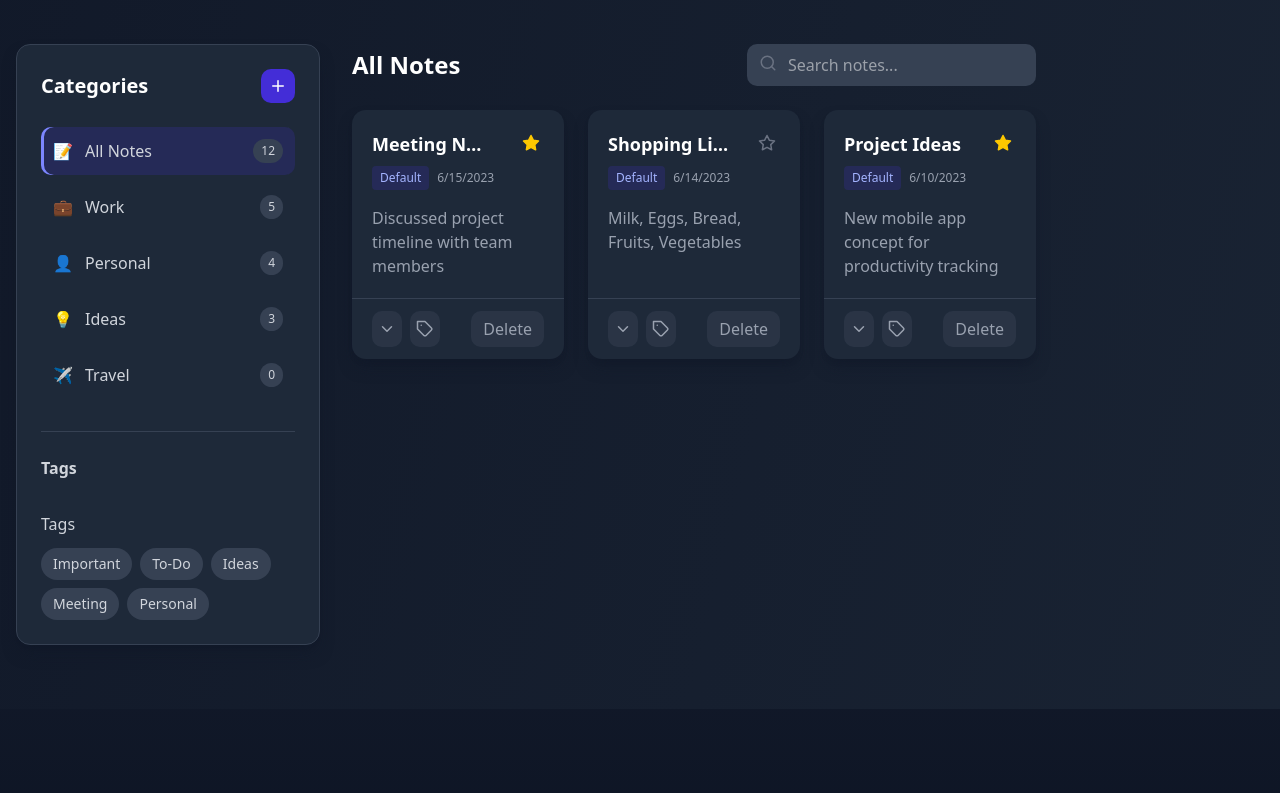
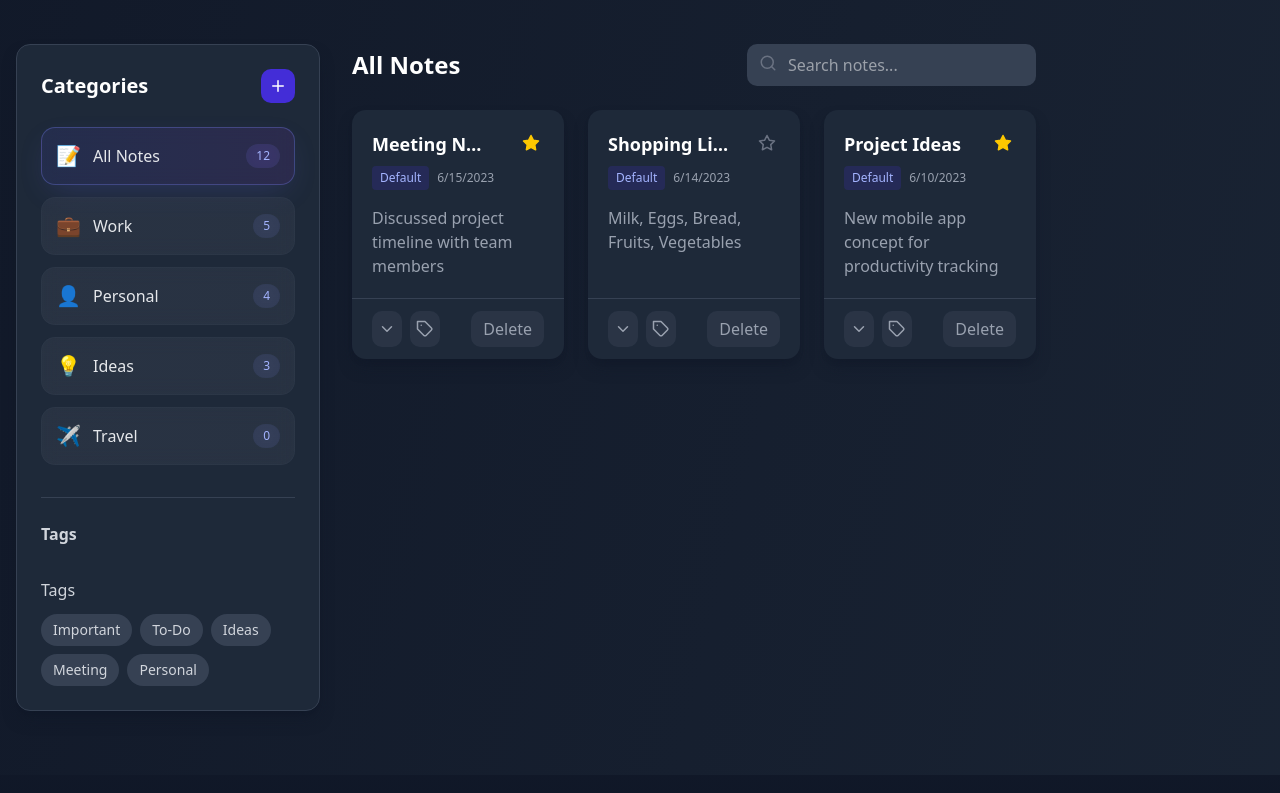
Before and after one commit to Waleed-Ahmad-dev/notes_app, a Next.js app: page / in a window 1280 px wide. Shown: the part 900-1693 px from the top of the page. Built offline with nearby package versions, Linux system fonts and the light colour scheme.

Commit message:
Update CategoryList.tsx

```diff
--- a/src/components/LandingPage/NotesSection/CategoryList.tsx
+++ b/src/components/LandingPage/NotesSection/CategoryList.tsx
@@ -1,3 +1,4 @@
+import { motion } from 'framer-motion';
 import { Category } from "@/utils/types";
 
 export default function CategoryList({
@@ -10,32 +11,52 @@ export default function CategoryList({
      setActiveTab: (id: string) => void;
 }) {
      return (
-          <div className="space-y-2">
-               {categories.map(category => (
-                    <button
+          <div className="space-y-3">
+               {categories.map((category, index) => (
+                    <motion.button
                          key={category.id}
-                         className={
-                              `flex justify-between items-center w-full p-3 rounded-lg transition-all duration-200
-                              ${
-                              activeTab === category.id
-                                   ? 'bg-indigo-50 dark:bg-indigo-900/40 text-indigo-600 dark:text-indigo-300 shadow-[inset_3px_0_0_0] shadow-indigo-500 dark:shadow-indigo-400'
-                                   : 'hover:bg-gray-100 dark:hover:bg-gray-700/80'
+                         className={`
+                              flex justify-between items-center w-full p-3.5 rounded-xl transition-all
+                              backdrop-blur-sm bg-gradient-to-r
+                              ${activeTab === category.id
+                                   ? 'from-indigo-500/10 to-purple-500/10 shadow-[0_10px_30px_-10px_rgba(99,102,241,0.25)] border border-indigo-400/30'
+                                   : 'from-white/5 to-gray-100/5 hover:from-white/10 hover:to-gray-100/10 border border-gray-200/30 dark:border-gray-700/30'
                               }`
                          }
                          onClick={() => setActiveTab(category.id)}
+                         initial={{ opacity: 0, y: 20 }}
+                         animate={{ opacity: 1, y: 0 }}
+                         transition={{ delay: index * 0.05, duration: 0.3 }}
+                         whileHover={{
+                              y: -3,
+                              boxShadow: activeTab !== category.id
+                              ? '0 10px 25px -5px rgba(0,0,0,0.1)'
+                              : undefined
+                         }}
+                         whileTap={{ scale: 0.97 }}
                     >
                          <div className="flex items-center space-x-3">
-                              <span className="transition-colors duration-200">
+                              <motion.span
+                                   className="text-xl transition-colors"
+                                   animate={{
+                                        rotate: activeTab === category.id ? [0, 10, -5, 0] : 0
+                                   }}
+                                   transition={{ duration: 0.5 }}
+                              >
                                    {category.icon}
-                              </span>
-                              <span className="text-gray-700 dark:text-gray-300 transition-colors duration-200">
+                              </motion.span>
+                              <span className="font-medium text-gray-800 dark:text-gray-200 transition-colors">
                                    {category.name}
                               </span>
                          </div>
-                         <span className="bg-gray-200 dark:bg-gray-700 text-gray-700 dark:text-gray-300 text-xs px-2 py-1 rounded-full transition-colors duration-200">
+                         <motion.span
+                              className="bg-indigo-500/10 dark:bg-indigo-400/10 text-indigo-600 dark:text-indigo-300 text-xs px-2.5 py-1 rounded-full backdrop-blur-md"
+                              animate={{ scale: activeTab === category.id ? [1, 1.2, 1] : 1 }}
+                              transition={{ duration: 0.3 }}
+                         >
                               {category.count}
-                         </span>
-                    </button>
+                         </motion.span>
+                    </motion.button>
                ))}
           </div>
      );
```
